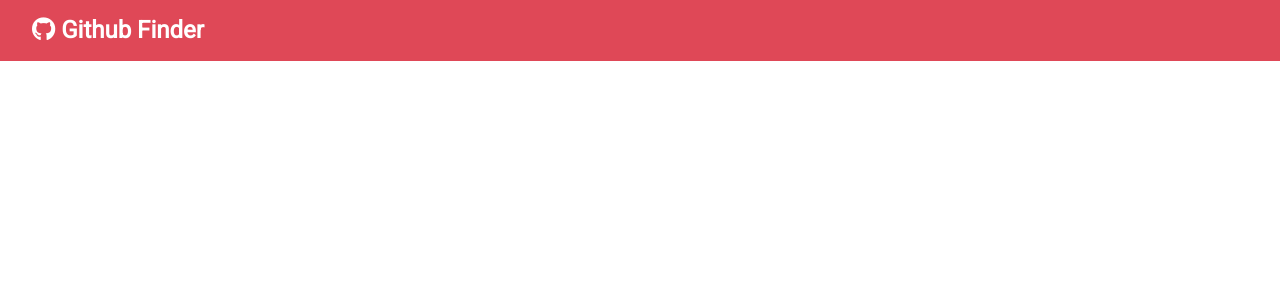
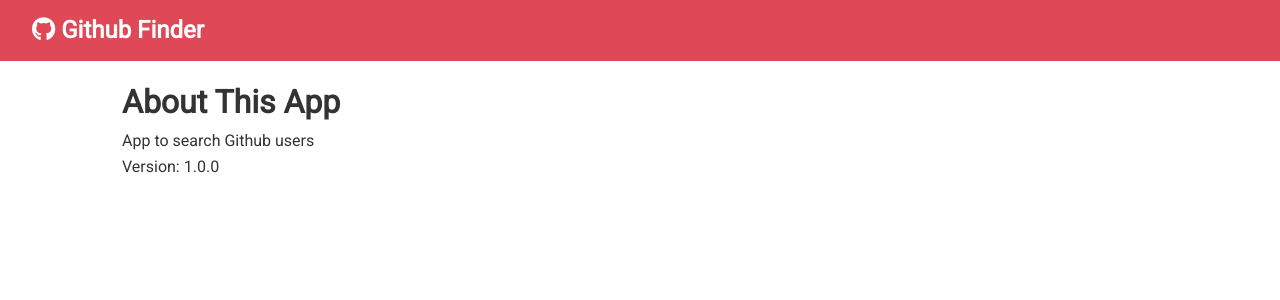
Before and after one commit to AlbertStjarne/GithubFinder, a React (Create React App) app: page /about in a window 1280 px wide. Shown: the top 300 px of the page. Built offline with nearby package versions, Linux system fonts and the light colour scheme.

Commit message:
adds pages folder with About component, adds router for About component

```diff
--- a/src/App.js
+++ b/src/App.js
@@ -4,6 +4,7 @@
 import Users from './components/users/Users';
 import Search from './components/users/Search';
 import Alert from './components/layout/Alert';
+import About from './components/pages/About';
 import axios from 'axios';
 import './App.css';
 
@@ -52,7 +53,9 @@
                 />
                 <Users loading={loading} users={users} />
               </Fragment>
-            )} />
+            )}
+            />
+            <Route exact path='/about' component={About} />
           </Switch>
         </div>
       </div>
--- /dev/null
+++ b/src/components/pages/About.js
@@ -0,0 +1,13 @@
+import React, { Fragment } from 'react';
+
+const About = () => {
+  return (
+    <Fragment>
+      <h1>About This App</h1>
+      <p>App to search Github users</p>
+      <p>Version: 1.0.0</p>
+    </Fragment>
+  )
+}
+
+export default About;
```
